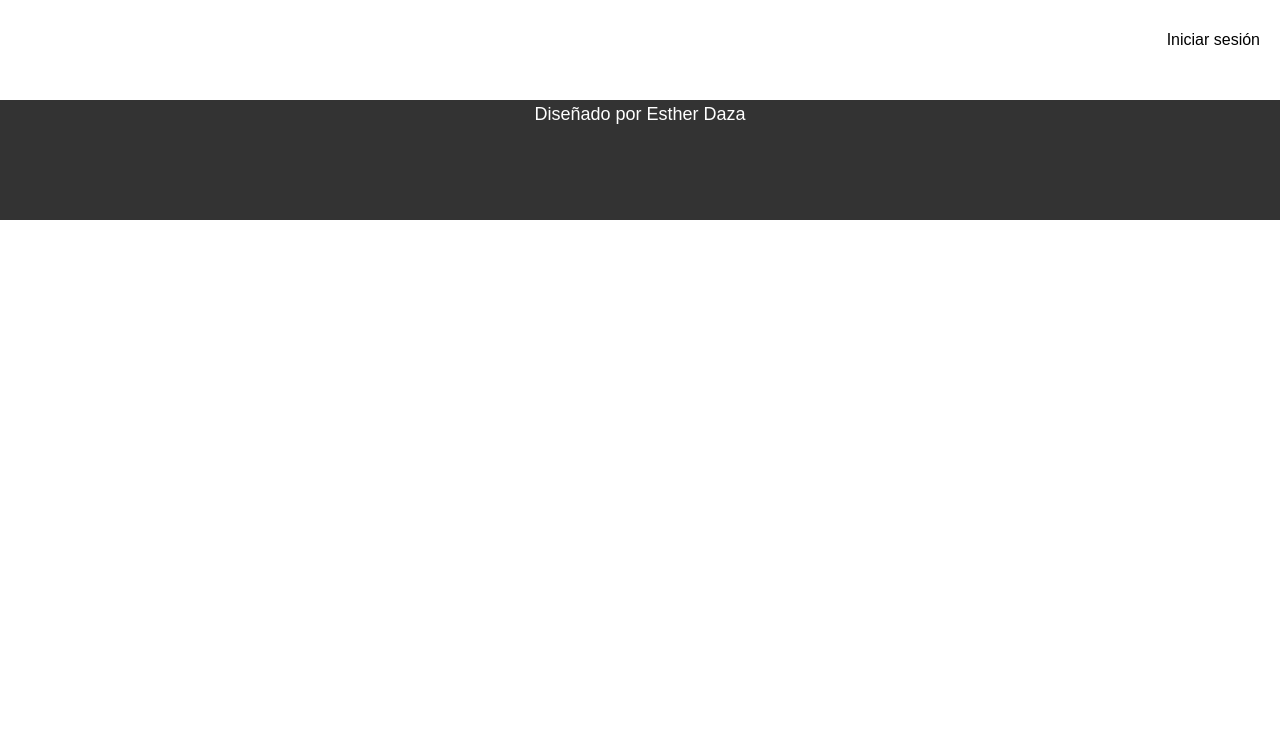
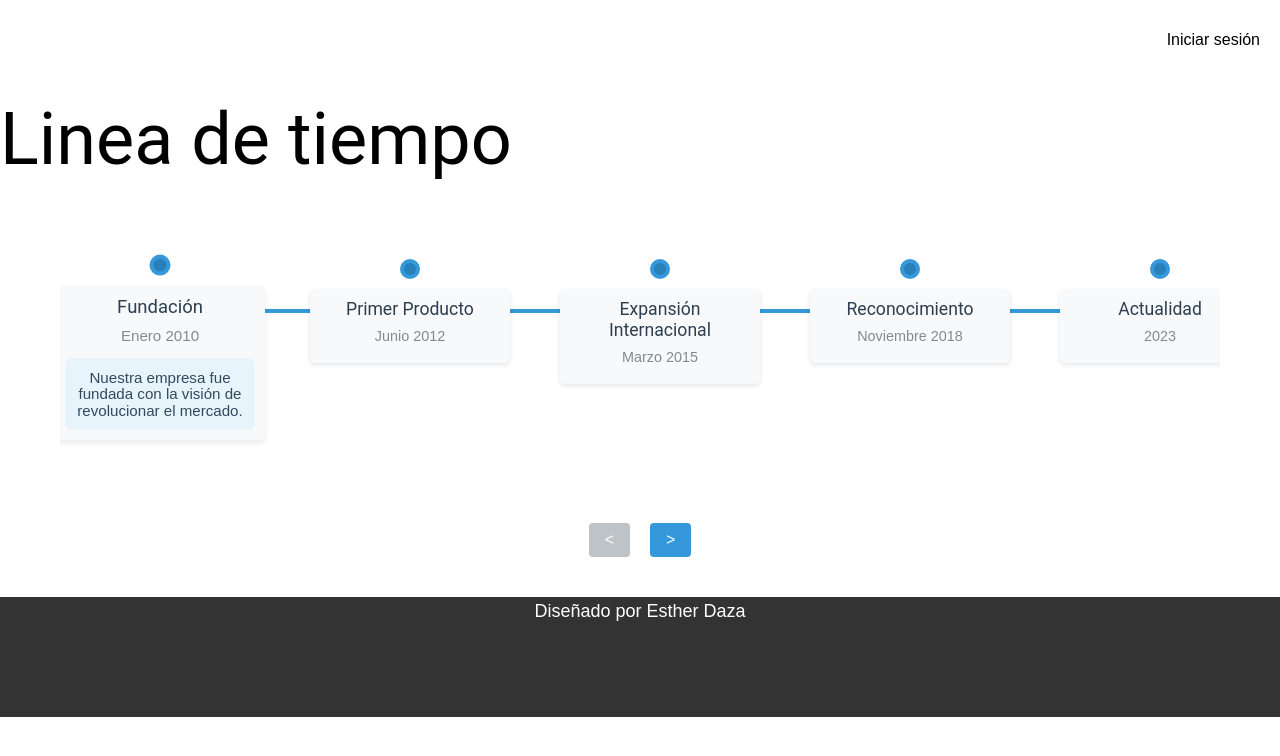
Before and after one commit to pashimba/museo, a JavaScript app: page /test in a window 1280 px wide. Shown: the top 756 px of the page. Built offline with nearby package versions, Linux system fonts and the light colour scheme.

Commit message:
Intentando hacer un timeline

```diff
--- /dev/null
+++ b/src/components/TimeLine.vue
@@ -0,0 +1,225 @@
+<template>
+  <div class="timeline-container">
+    <div class="timeline-wrapper" ref="timelineWrapper">
+      <div class="timeline" :style="{ width: timelineWidth + 'px' }">
+        <div
+          v-for="(item, index) in items"
+          :key="index"
+          class="timeline-item"
+          :style="{ left: (index * itemWidth) + 'px' }"
+          @click="setActive(index)"
+          :class="{ 'active': activeIndex === index }"
+        >
+          <div class="timeline-dot"></div>
+          <div class="timeline-content">
+            <h3>{{ item.title }}</h3>
+            <p>{{ item.date }}</p>
+            <div class="timeline-details" v-if="activeIndex === index">
+              {{ item.description }}
+            </div>
+          </div>
+        </div>
+        <div class="timeline-line"></div>
+      </div>
+    </div>
+
+    <div class="timeline-controls">
+      <button @click="scrollTimeline(-1)" :disabled="scrollPosition <= 0">
+        &lt;
+      </button>
+      <button @click="scrollTimeline(1)" :disabled="scrollPosition >= maxScroll">
+        &gt;
+      </button>
+    </div>
+  </div>
+</template>
+
+<script>
+export default {
+  name: 'TimeLine',
+  props: {
+    items: {
+      type: Array,
+      required: true,
+      default: () => [
+        {
+          title: 'Evento 1',
+          date: 'Enero 2023',
+          description: 'Descripción detallada del primer evento importante.'
+        },
+        {
+          title: 'Evento 2',
+          date: 'Marzo 2023',
+          description: 'Detalles sobre el segundo hito en nuestra línea de tiempo.'
+        },
+        // Puedes agregar más eventos aquí
+      ]
+    }
+  },
+  data() {
+    return {
+      activeIndex: 0,
+      itemWidth: 250,
+      scrollPosition: 0,
+      timelineWrapperWidth: 0
+    }
+  },
+  computed: {
+    timelineWidth() {
+      return this.items.length * this.itemWidth;
+    },
+    maxScroll() {
+      return this.timelineWidth - this.timelineWrapperWidth;
+    }
+  },
+  mounted() {
+    this.updateDimensions();
+    window.addEventListener('resize', this.updateDimensions);
+  },
+  beforeUnmount() {
+    window.removeEventListener('resize', this.updateDimensions);
+  },
+  methods: {
+    setActive(index) {
+      this.activeIndex = index;
+      this.centerItem(index);
+    },
+    scrollTimeline(direction) {
+      const newPosition = this.scrollPosition + (direction * this.itemWidth);
+      this.scrollPosition = Math.max(0, Math.min(newPosition, this.maxScroll));
+      this.$refs.timelineWrapper.scrollLeft = this.scrollPosition;
+    },
+    centerItem(index) {
+      const position = (index * this.itemWidth) - (this.timelineWrapperWidth / 2) + (this.itemWidth / 2);
+      this.scrollPosition = Math.max(0, Math.min(position, this.maxScroll));
+      this.$refs.timelineWrapper.scrollLeft = this.scrollPosition;
+    },
+    updateDimensions() {
+      if (this.$refs.timelineWrapper) {
+        this.timelineWrapperWidth = this.$refs.timelineWrapper.offsetWidth;
+      }
+    }
+  }
+}
+</script>
+
+<style scoped>
+.timeline-container {
+  width: 100%;
+  max-width: 1200px;
+  margin: 0 auto;
+  padding: 20px;
+}
+
+.timeline-wrapper {
+  width: 100%;
+  overflow-x: auto;
+  scroll-behavior: smooth;
+  padding: 40px 0;
+  -ms-overflow-style: none;  /* IE and Edge */
+  scrollbar-width: none;  /* Firefox */
+}
+
+.timeline-wrapper::-webkit-scrollbar {
+  display: none;  /* Chrome, Safari, Opera */
+}
+
+.timeline {
+  position: relative;
+  height: 200px;
+  display: inline-block;
+  white-space: nowrap;
+}
+
+.timeline-line {
+  position: absolute;
+  left: 0;
+  top: 50px;
+  height: 4px;
+  width: 100%;
+  background-color: #3498db;
+  z-index: 1;
+}
+
+.timeline-item {
+  position: absolute;
+  display: inline-block;
+  width: 200px;
+  white-space: normal;
+  cursor: pointer;
+  transition: all 0.3s ease;
+  z-index: 2;
+}
+
+.timeline-item.active {
+  transform: scale(1.05);
+}
+
+.timeline-dot {
+  width: 20px;
+  height: 20px;
+  border-radius: 50%;
+  background-color: #2980b9;
+  border: 4px solid #3498db;
+  margin: 0 auto;
+  position: relative;
+  z-index: 3;
+}
+
+.timeline-content {
+  text-align: center;
+  padding: 10px;
+  margin-top: 10px;
+  background-color: #f8f9fa;
+  border-radius: 5px;
+  box-shadow: 0 2px 5px rgba(0,0,0,0.1);
+}
+
+.timeline-content h3 {
+  margin: 0;
+  color: #2c3e50;
+  font-size: 1.1rem;
+}
+
+.timeline-content p {
+  margin: 5px 0;
+  color: #7f8c8d;
+  font-size: 0.9rem;
+}
+
+.timeline-details {
+  margin-top: 10px;
+  padding: 10px;
+  background-color: #e8f4fc;
+  border-radius: 5px;
+  font-size: 0.9rem;
+  color: #34495e;
+  white-space: normal;
+}
+
+.timeline-controls {
+  display: flex;
+  justify-content: center;
+  margin-top: 20px;
+  gap: 20px;
+}
+
+.timeline-controls button {
+  padding: 8px 16px;
+  background-color: #3498db;
+  color: white;
+  border: none;
+  border-radius: 4px;
+  cursor: pointer;
+  transition: background-color 0.3s;
+}
+
+.timeline-controls button:hover:not(:disabled) {
+  background-color: #2980b9;
+}
+
+.timeline-controls button:disabled {
+  background-color: #bdc3c7;
+  cursor: not-allowed;
+}
+</style>
--- a/src/router/index.js
+++ b/src/router/index.js
@@ -3,7 +3,7 @@ import HomeView from '../views/Home.vue'     // nombre del componente será Home
 import LoginView from '../views/LoginView.vue'
 import GaleriaView from '../views/GaleriaView.vue'
 import RegistroView from '../views/RegistroView.vue'
-
+import TestView from '../views/TestView.vue'
 const routes = [
   {
     path: '/',
@@ -24,7 +24,13 @@ const routes = [
     path: '/registro',
     name: 'registro',
     component: RegistroView
+  },
+  {
+    path: '/test',
+    name: 'test',
+    component: TestView
   }
+
 ]
 
 const router = createRouter({
--- /dev/null
+++ b/src/views/TestView.vue
@@ -0,0 +1,47 @@
+<template>
+  <div>
+    <h1>Linea de tiempo</h1>
+    <TimeLine :items="timelineItems" />
+  </div>
+</template>
+
+<script>
+import TimeLine from '../components/TimeLine';
+
+export default {
+  components: {
+    TimeLine
+  },
+  data() {
+    return {
+      timelineItems: [
+        {
+          title: 'Fundación',
+          date: 'Enero 2010',
+          description: 'Nuestra empresa fue fundada con la visión de revolucionar el mercado.'
+        },
+        {
+          title: 'Primer Producto',
+          date: 'Junio 2012',
+          description: 'Lanzamiento de nuestro primer producto al mercado con gran aceptación.'
+        },
+        {
+          title: 'Expansión Internacional',
+          date: 'Marzo 2015',
+          description: 'Apertura de nuestras primeras oficinas en el extranjero.'
+        },
+        {
+          title: 'Reconocimiento',
+          date: 'Noviembre 2018',
+          description: 'Premio a la innovación tecnológica en nuestra industria.'
+        },
+        {
+          title: 'Actualidad',
+          date: '2023',
+          description: 'Continuamos innovando y creciendo con un equipo de más de 500 personas.'
+        }
+      ]
+    }
+  }
+}
+</script>
```
Also changed, not shown: package.json (+5 -5 lines), src/components/SideBar.vue (added, +111 -0 lines), src/views/TimelineView.vue (added), 2 other files (tests, documents, lock files or other folders).
